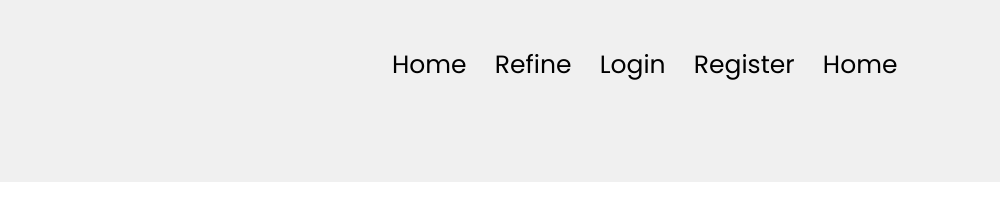
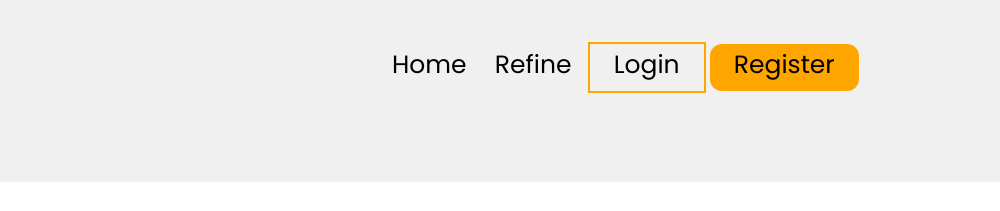
Before and after one commit to alvo254/Fitness-Hero, a plain HTML site: page index.html in a window 1280 px wide. Shown: the top 211 px of the page, 280-1280 px from the left. Drawn offline with Linux system fonts and the light colour scheme; no server answers.

Commit message:
design update

```diff
--- a/assets/style.css
+++ b/assets/style.css
@@ -10,8 +10,24 @@ nav{
     padding-top: 30px;
     padding-bottom: 15px;
     background-color: rgb(240, 240, 240);
+}
+
+
+.links #this{
+    background-color: orange;
+    padding: 12px;
+    border-radius: 12px;
 
 }
+.links #one{
+    border: 2px solid orange;
+    padding: 12px;
+}
+.links a{
+
+}
+
+
 .jobmaster{
     display: flex;
     margin-bottom: 100px;
--- a/index.html
+++ b/index.html
@@ -17,9 +17,9 @@
                 <div class="links">
                     <a href=""><li>Home</li></a>
                     <a href="#refine"><li>Refine</li></a>
-                    <a href=""><li>Login</li></a>
-                    <a href=""><li>Register</li></a>
-                    <a href=""><li>Home</li></a>
+                    <a id="one" href=""><li>Login</li></a>
+                    <a id="this" href=""><li>Register</li></a>
+
                 </div>
             </div>
 
@@ -96,7 +96,7 @@
                         <span>Work Out</span>
                     </div>
                     <h1 class="post_title">Instructions</h1>
-                    <div class="leve">level</div>
+                    <!-- <div class="leve">level</div> -->
                     <p class="post_text">Please select desired work out from the category side</p>
                         <a href="" class="post_cta"></a>
                 </div>
```
Also changed, not shown: assets/test.js (+3 -28 lines).
